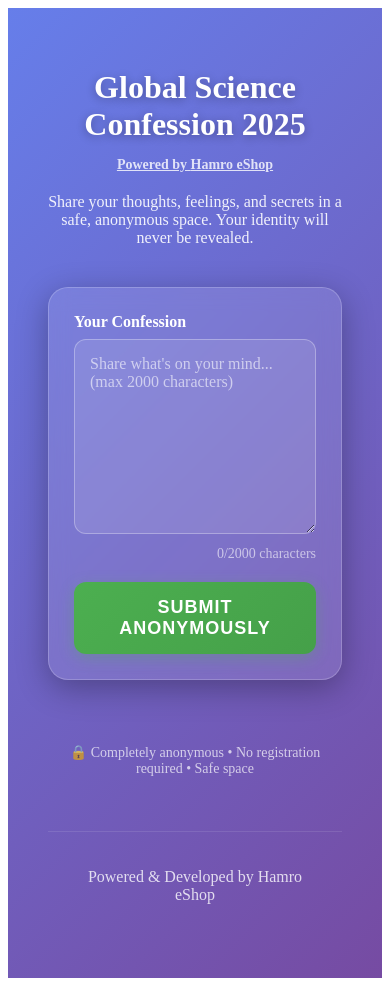
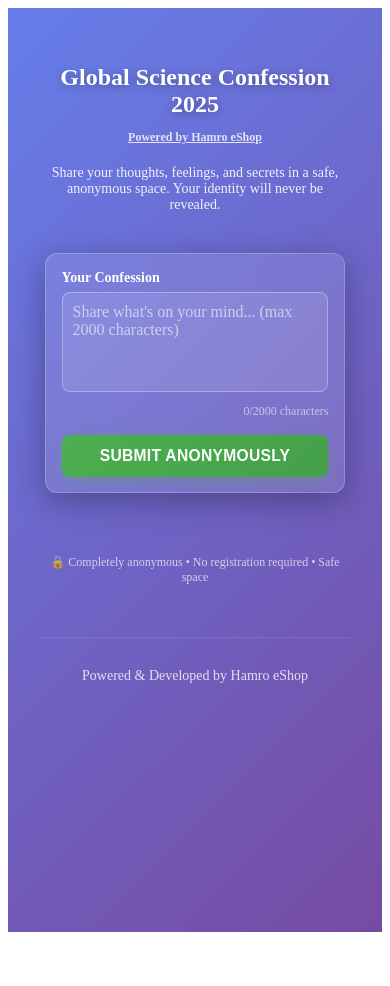
Before and after one commit to aadityakarki007/ConfessionGlobal, a Next.js app: page / in a window 390 px wide. After the commit the page ends 940 px from the top, so only its background shows below. Built offline with nearby package versions, Linux system fonts and the light colour scheme.

Commit message:
Update page.jsx

```diff
--- a/app/page.jsx
+++ b/app/page.jsx
@@ -98,6 +98,19 @@ export default function HomePage() {
           padding: 0 20px;
         }
 
+        /* Mobile container adjustments */
+        @media (max-width: 768px) {
+          .container {
+            padding: 0 15px;
+          }
+        }
+
+        @media (max-width: 480px) {
+          .container {
+            padding: 0 12px;
+          }
+        }
+
         .glass-effect {
           background: rgba(255, 255, 255, 0.1);
           backdrop-filter: blur(10px);
@@ -106,8 +119,29 @@ export default function HomePage() {
           box-shadow: 0 8px 32px rgba(0, 0, 0, 0.3);
         }
 
+        /* Mobile glass effect adjustments */
+        @media (max-width: 768px) {
+          .glass-effect {
+            border-radius: 16px;
+            margin: 0 8px;
+          }
+        }
+
+        @media (max-width: 480px) {
+          .glass-effect {
+            border-radius: 12px;
+            margin: 0 5px;
+          }
+        }
+
         .form-group {
           margin-bottom: 20px;
+        }
+
+        @media (max-width: 480px) {
+          .form-group {
+            margin-bottom: 16px;
+          }
         }
 
         .form-label {
@@ -116,6 +150,13 @@ export default function HomePage() {
           color: white;
           font-weight: 600;
           font-size: 16px;
+        }
+
+        @media (max-width: 480px) {
+          .form-label {
+            font-size: 14px;
+            margin-bottom: 6px;
+          }
         }
 
         .form-input {
@@ -127,6 +168,7 @@ export default function HomePage() {
           color: white;
           font-size: 16px;
           transition: all 0.3s ease;
+          box-sizing: border-box;
         }
 
         .form-input:focus {
@@ -142,27 +184,37 @@ export default function HomePage() {
 
         .form-textarea {
           width: 100%;
-  min-height: 150px; /* default desktop height */
+          min-height: 150px;
           resize: vertical;
           font-family: inherit;
           box-sizing: border-box;
         }
 
-/* Mobile only */
+        /* Mobile textarea optimizations */
         @media (max-width: 768px) {
+          .form-input {
+            padding: 12px;
+            font-size: 16px; /* Prevents zoom on iOS */
+            border-radius: 10px;
+          }
+
           .form-textarea {
-    height: 40vw;
-    max-height: 60vh;
+            min-height: 120px;
+            height: auto;
+            resize: none; /* Disable resize on mobile */
           }
         }
 
         @media (max-width: 480px) {
+          .form-input {
+            padding: 10px;
+            border-radius: 8px;
+          }
+
           .form-textarea {
-    height: 50vw;
-    max-height: 50vh;
+            min-height: 100px;
           }
         }
-
 
         .btn {
           padding: 15px 30px;
@@ -176,6 +228,25 @@ export default function HomePage() {
           letter-spacing: 1px;
         }
 
+        /* Mobile button optimizations */
+        @media (max-width: 768px) {
+          .btn {
+            padding: 14px 25px;
+            font-size: 15px;
+            border-radius: 10px;
+            letter-spacing: 0.5px;
+          }
+        }
+
+        @media (max-width: 480px) {
+          .btn {
+            padding: 12px 20px;
+            font-size: 14px;
+            border-radius: 8px;
+            letter-spacing: 0.3px;
+          }
+        }
+
         .btn-primary {
           background: linear-gradient(135deg, #4CAF50, #45a049);
           color: white;
@@ -186,6 +257,15 @@ export default function HomePage() {
           background: linear-gradient(135deg, #45a049, #3d8b40);
           transform: translateY(-2px);
           box-shadow: 0 8px 25px rgba(76, 175, 80, 0.4);
+        }
+
+        /* Disable hover effects on mobile */
+        @media (max-width: 768px) {
+          .btn-primary:hover:not(:disabled) {
+            transform: none;
+            background: linear-gradient(135deg, #4CAF50, #45a049);
+            box-shadow: 0 4px 15px rgba(76, 175, 80, 0.3);
+          }
         }
 
         .btn:disabled {
@@ -203,6 +283,14 @@ export default function HomePage() {
           border: 1px solid rgba(76, 175, 80, 0.3);
         }
 
+        @media (max-width: 480px) {
+          .success {
+            padding: 12px;
+            margin: 12px 0;
+            font-size: 14px;
+          }
+        }
+
         .success-popup {
           position: fixed;
           top: 20px;
@@ -218,6 +306,19 @@ export default function HomePage() {
           box-shadow: 0 4px 12px rgba(76, 175, 80, 0.3);
           animation: slideInRight 0.3s ease-out;
           white-space: nowrap;
+        }
+
+        @media (max-width: 480px) {
+          .success-popup {
+            top: 15px;
+            right: 15px;
+            left: 15px;
+            right: 15px;
+            padding: 10px 15px;
+            font-size: 13px;
+            white-space: normal;
+            text-align: center;
+          }
         }
 
         .success-popup-overlay {
@@ -242,6 +343,14 @@ export default function HomePage() {
           border-radius: 8px;
           margin: 15px 0;
           border: 1px solid rgba(244, 67, 54, 0.3);
+        }
+
+        @media (max-width: 480px) {
+          .error {
+            padding: 12px;
+            margin: 12px 0;
+            font-size: 14px;
+          }
         }
 
         .scroll-indicator {
@@ -335,6 +444,22 @@ export default function HomePage() {
             height: 80px;
           }
         }
+
+        @media (max-width: 480px) {
+          .scroll-indicator {
+            right: 8px;
+          }
+
+          .scroll-btn {
+            width: 40px;
+            height: 40px;
+            font-size: 16px;
+          }
+
+          .scroll-progress {
+            height: 60px;
+          }
+        }
       `}</style>
 
       <div style={{
@@ -345,7 +470,7 @@ export default function HomePage() {
         <div className="container">
           <div style={{ textAlign: 'center', marginBottom: '40px' }}>
             <h1 style={{
-              fontSize: '2rem',
+              fontSize: 'clamp(1.5rem, 4vw, 2rem)',
               fontWeight: 'bold',
               color: 'white',
               marginBottom: '8px',
@@ -356,30 +481,38 @@ export default function HomePage() {
 
             <p style={{
               color: 'rgba(255,255,255,0.8)',
-              fontSize: '14px',
+              fontSize: 'clamp(12px, 3vw, 14px)',
               marginBottom: '20px',
               fontWeight: 'bold',
               textDecoration: 'underline',
             }}>
               Powered by{' '}
-
               Hamro eShop
-
             </p>
 
             <p style={{
-              fontSize: '1rem',
+              fontSize: 'clamp(14px, 3.5vw, 16px)',
               color: 'rgba(255,255,255,0.9)',
               maxWidth: '600px',
-              margin: '0 auto'
+              margin: '0 auto',
+              padding: '0 10px'
             }}>
               Share your thoughts, feelings, and secrets in a safe, anonymous space.
               Your identity will never be revealed.
             </p>
           </div>
 
-          <div style={{ maxWidth: '600px', margin: '0 auto', flex: 1, display: 'flex', flexDirection: 'column' }}>
-            <div className="glass-effect" style={{ padding: '25px', marginBottom: '20px' }}>
+          <div style={{
+            maxWidth: '600px',
+            margin: '0 auto',
+            flex: 1,
+            display: 'flex',
+            flexDirection: 'column'
+          }}>
+            <div className="glass-effect" style={{
+              padding: 'clamp(15px, 4vw, 25px)',
+              marginBottom: '20px'
+            }}>
               <div onSubmit={handleSubmit}>
                 <div className="form-group">
                   <label className="form-label">Your Confession</label>
@@ -393,7 +526,7 @@ export default function HomePage() {
                   />
                   <div style={{
                     textAlign: 'right',
-                    fontSize: '14px',
+                    fontSize: 'clamp(12px, 3vw, 14px)',
                     color: 'rgba(255,255,255,0.6)',
                     marginTop: '8px'
                   }}>
@@ -411,7 +544,10 @@ export default function HomePage() {
                   onClick={handleSubmit}
                   className="btn btn-primary"
                   disabled={isSubmitting}
-                  style={{ width: '100%', fontSize: '18px' }}
+                  style={{
+                    width: '100%',
+                    fontSize: 'clamp(14px, 4vw, 18px)'
+                  }}
                 >
                   {isSubmitting ? 'Submitting...' : 'Submit Anonymously'}
                 </button>
@@ -422,7 +558,8 @@ export default function HomePage() {
               textAlign: 'center',
               marginTop: '30px',
               color: 'rgba(255,255,255,0.7)',
-              fontSize: '14px'
+              fontSize: 'clamp(12px, 3vw, 14px)',
+              padding: '0 10px'
             }}>
               <p>🔒 Completely anonymous • No registration required • Safe space</p>
             </div>
@@ -430,30 +567,17 @@ export default function HomePage() {
             <div style={{
               textAlign: 'center',
               marginTop: '40px',
-              padding: '20px',
+              padding: 'clamp(15px, 4vw, 20px)',
               borderTop: '1px solid rgba(255,255,255,0.1)'
             }}>
               <p style={{
                 color: 'rgba(255,255,255,0.8)',
-                fontSize: '16px',
+                fontSize: 'clamp(14px, 3.5vw, 16px)',
                 marginBottom: '10px'
               }}>
                 Powered & Developed by{' '}
-
                 Hamro eShop
-
               </p>
-              <p style={{
-                color: 'rgba(255,255,255,0.8)',
-                fontSize: '14px',
-                marginBottom: '10px'
-              }}>
-
-
-
-              </p>
-
-
             </div>
           </div>
         </div>
```
Lines whose indentation alone changed are shown as unchanged.
